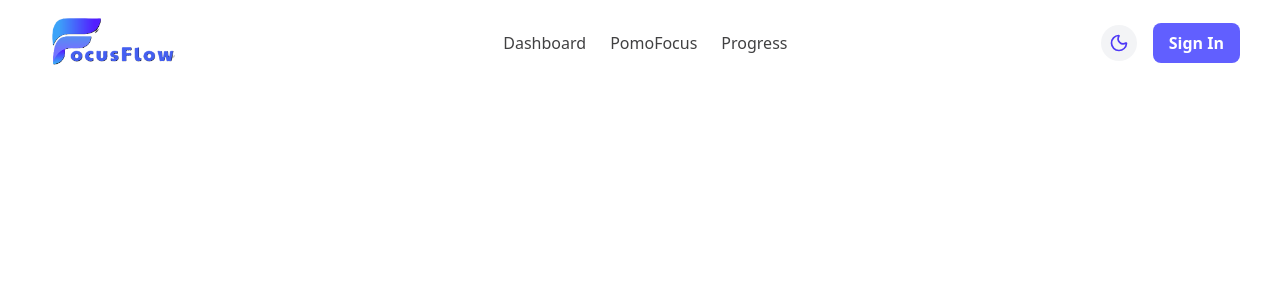
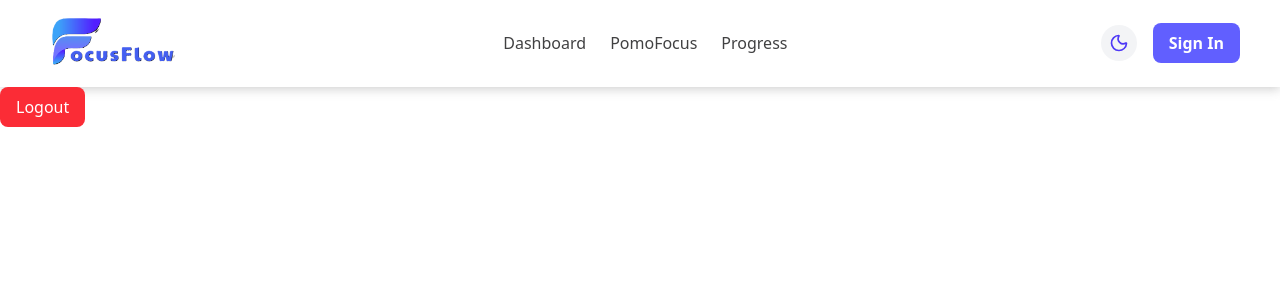
Before and after one commit to sakshi1211/FocusFlow, a React (Vite) app: page /profile in a window 1280 px wide. Shown: the top 300 px of the page. Built offline with nearby package versions, Linux system fonts and the light colour scheme.

Commit message:
Create Profile Page & add Logout button and some changes in app jsx & signin jsx

```diff
--- a/src/App.jsx
+++ b/src/App.jsx
@@ -6,7 +6,8 @@ import Navbar from './Components/Navbar';
 import SignIn from './Components/SignIn.jsx';
 import SignUp from './Components/SignUp.jsx';
 import Dashboard from './Components/Dashboard.jsx';
-import PomoFocus from './Components/PomoFocus.jsx'
+import PomoFocus from './Components/PomoFocus.jsx';
+import Profile from './Components/Profile.jsx';
 
 function App() {
 
@@ -77,6 +78,13 @@ function App() {
           }
         />
 
+        <Route
+        path="/profile"
+        element={
+          <Profile />
+        }
+        />
+
       </Routes>
 
     </Router>
--- a/src/Components/Navbar.jsx
+++ b/src/Components/Navbar.jsx
@@ -57,15 +57,17 @@ const Navbar = ({ onLogout, isSignedIn }) => {
                     </button>
 
                     {isSignedIn ? (
+                        <Link to="/profile">
                             <button className="profile-btn text-indigo-400">
                                 <i className="bi bi-person-circle pe-2"></i>
                                 Profile
                             </button>
+                        </Link>
 
-                    ): (
-                            <Link to = "/signin">
+                    ) : (
+                        <Link to="/signin">
                             <button
-                            className = "bg-indigo-500 font-bold text-white px-4 py-2 rounded-lg hover:bg-indigo-600 transition">
+                                className="bg-indigo-500 font-bold text-white px-4 py-2 rounded-lg hover:bg-indigo-600 transition">
                                 Sign In
                             </button>
                         </Link>
--- /dev/null
+++ b/src/Components/Profile.jsx
@@ -0,0 +1,28 @@
+import React from "react";
+import { useNavigate } from "react-router-dom";
+
+const Profile = () => {
+
+    const navigate = useNavigate();
+
+    const handleLogout = () => {
+        localStorage.removeItem("userInfo");
+        localStorage.removeItem("seenWelcome");
+        navigate("/signup");
+    }
+
+    return (
+
+        <div>
+            <button
+                onClick={handleLogout}
+                className="bg-red-500 text-white px-4 py-2 rounded-lg hover:bg-red-600"
+            >
+                Logout
+            </button>
+        </div>
+
+    )
+}
+
+export default Profile;
--- a/src/Components/SignIn.jsx
+++ b/src/Components/SignIn.jsx
@@ -32,7 +32,7 @@ const SignIn = ( {onSignIn} ) => {
   };
 
   return (
-    <div className="flex justify-cente items-center bg-[--color-bg-light] dark:bg-[--color-bg-dark] text-[--color-text-light] dark:text-[--color-text-dark] transition-colors duration-300">
+    <div className="flex justify-center items-center bg-[--color-bg-light] dark:bg-[--color-bg-dark] text-[--color-text-light] dark:text-[--color-text-dark] transition-colors duration-300">
       <div className="p-8 mt-25 shadow-lg w-96 border border-gray-500 rounded-2xl">
         <h2 className="text-2xl font-bold text-center mb-6">Sign In</h2>
 
```
Lines whose indentation alone changed are shown as unchanged.
